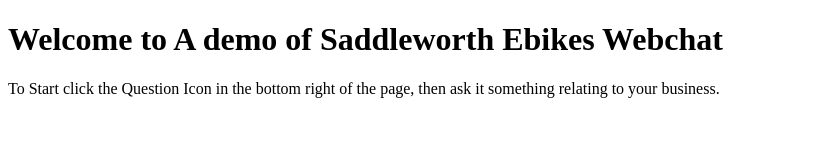
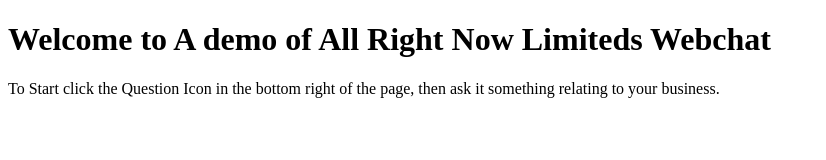
Before and after one commit to Cernodata/ARN, a plain HTML site: page index.html in a window 1280 px wide. Shown: the whole page, without its empty margins (0-826 px from the left). Drawn offline with Linux system fonts and the light colour scheme.

Commit message:
Update index.html

```diff
--- a/index.html
+++ b/index.html
@@ -10,7 +10,7 @@
 </head>
 <body>
 
-    <h1>Welcome to A demo of Saddleworth Ebikes Webchat</h1>
+    <h1>Welcome to A demo of All Right Now Limiteds Webchat</h1>
     <p>To Start click the Question Icon in the bottom right of the page, then ask it something relating to your business.</p>
 
 </body>
```
